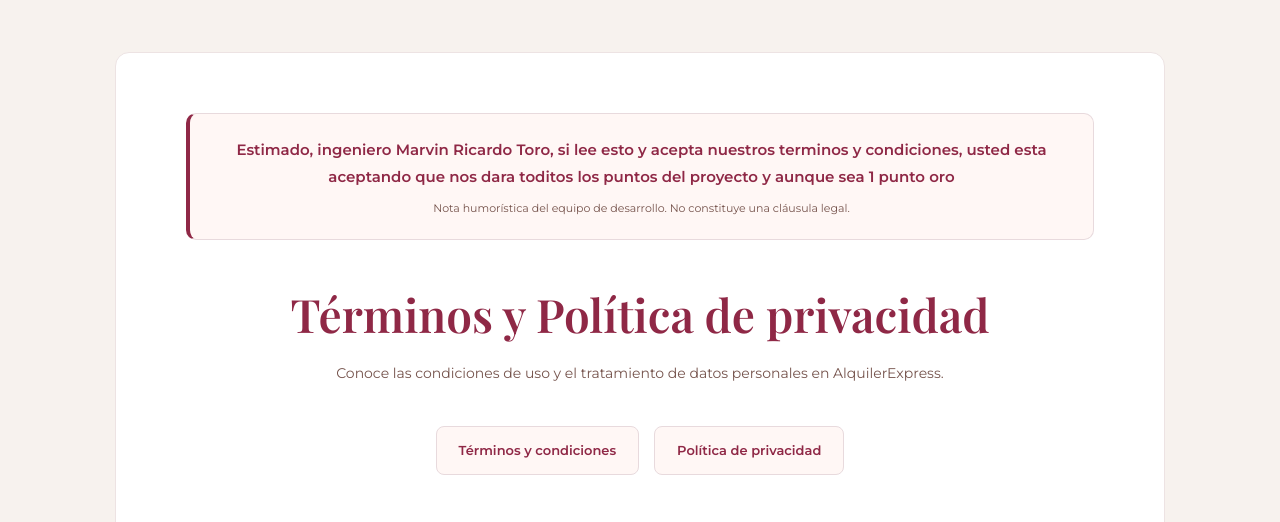
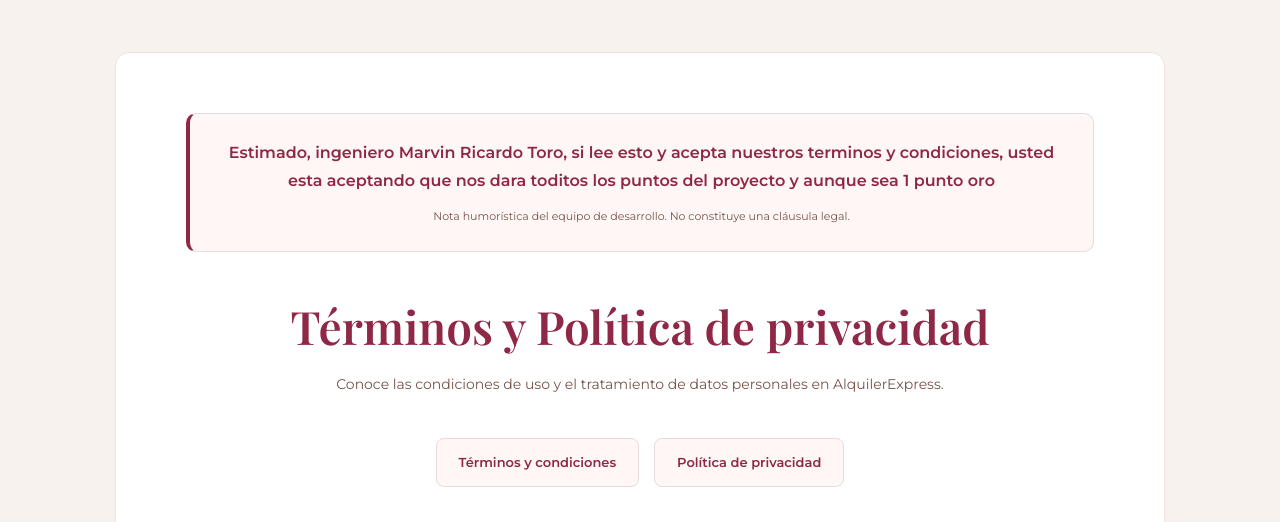
Before and after one commit to JenniferSolanoo/AlquilerExpress, a plain HTML site: page AlquilerExpress/Portal_de_clientes/terminosPrivacidad.html in a window 1280 px wide. Shown: the part 198-720 px from the top of the page. Drawn offline with nearby package versions, Linux system fonts and the light colour scheme.

Commit message:
Update terminosPrivacidad.html

```diff
--- a/AlquilerExpress/Portal_de_clientes/terminosPrivacidad.html
+++ b/AlquilerExpress/Portal_de_clientes/terminosPrivacidad.html
@@ -22,38 +22,6 @@
         rel="stylesheet"
         href="../Archivos_de_apoyo/Clientes/terminosPrivacidad.css"
     >
-
-    <style>
-        /* MENSAJE ESPECIAL PARA EL INGENIERO TORO */
-
-        .mensaje-toro {
-            background: #FFF7F5;
-            border: 1px solid #E8DADD;
-            border-left: 4px solid #8F2846;
-            border-radius: 10px;
-
-            padding: 22px 25px;
-            margin-bottom: 45px;
-
-            text-align: center;
-        }
-
-        .mensaje-toro p {
-            font-family: 'Montserrat', sans-serif;
-            font-size: 15px;
-            font-weight: 600;
-            line-height: 1.8;
-            color: #8F2846;
-        }
-
-        .mensaje-toro small {
-            display: block;
-            margin-top: 10px;
-            font-size: 11px;
-            font-weight: 400;
-            color: #76544D;
-        }
-    </style>
 
 </head>
 
```
